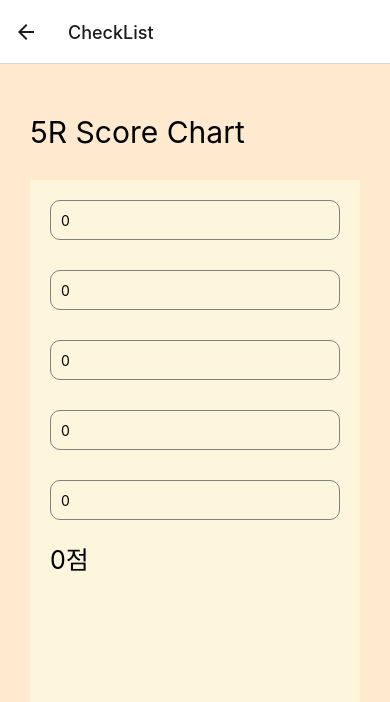
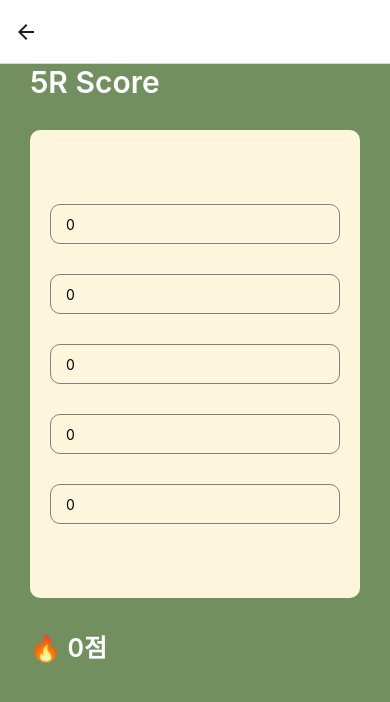
Before and after one commit to bbjoite09/Mansumukang, a React Native app: screen /CheckList in a window 390 px wide. Shown: the top 702 px of the page. Built offline with nearby package versions, Linux system fonts and the light colour scheme.

Commit message:
Feat : navigation stack 추가

```diff
--- a/package.json
+++ b/package.json
@@ -13,6 +13,7 @@
     "@react-navigation/bottom-tabs": "^6.3.1",
     "@react-navigation/native": "^6.0.10",
     "@react-navigation/native-stack": "^6.6.2",
+    "prop-types": "^15.8.1",
     "react": "17.0.2",
     "react-native": "0.68.1",
     "react-native-safe-area-context": "^4.2.5",
--- a/src/components/Activity.js
+++ b/src/components/Activity.js
@@ -11,6 +11,7 @@ import {SafeAreaView} from 'react-native-safe-area-context';
 import r5 from '../assets/activity/r5.png';
 import mainLogo from '../assets/activity/logo.png';
 
+// eslint-disable-next-line react/prop-types
 const Activity = ({navigation}) => {
   return (
     <SafeAreaView style={styles.container}>
@@ -29,7 +30,8 @@ const Activity = ({navigation}) => {
           style={styles.roundButton}
           onPress={() => {
             console.log();
-            navigation.navigate('ActivityDetail');
+            // eslint-disable-next-line react/prop-types
+            navigation.navigate('CheckList');
           }}>
           <Text style={styles.buttonText}>5R Check List</Text>
         </Pressable>
--- a/src/components/CheckList.js
+++ b/src/components/CheckList.js
@@ -11,7 +11,7 @@ const CheckList = () => {
 
   return (
     <SafeAreaView style={styles.container}>
-      <Text style={styles.headerText}>5R Score Chart</Text>
+      <Text style={styles.headerText}>5R Score</Text>
       <View style={styles.bodyContainer}>
         <TextInput
           style={styles.textInput}
@@ -58,8 +58,9 @@ const CheckList = () => {
           placeholder="Rot."
           keyboardType="numeric"
         />
-        <Pressable title="제출" onPress={() => {}} />
+      </View>
       <Text style={styles.showText}>
+        🔥{' '}
         {Math.ceil(
           ((2 / 36) * Number(number1) +
             (3 / 36) * Number(number2) +
@@ -70,32 +71,36 @@ const CheckList = () => {
         )}
         점
       </Text>
-      </View>
     </SafeAreaView>
   );
 };
 
 const styles = StyleSheet.create({
   container: {
-    backgroundColor: '#FFEAD0',
+    backgroundColor: '#728F60',
     paddingHorizontal: 30,
     flex: 1,
   },
   headerText: {
-    paddingTop: 50,
     alignItems: 'center',
     fontSize: 30,
+    color: 'white',
+    fontWeight: '600',
   },
   bodyContainer: {
+    marginTop: 30,
     backgroundColor: '#FDF5DC',
     paddingHorizontal: 20,
-    marginVertical: 30,
-    flex: 1,
+    marginVertical: 20,
+    height: '60%',
+    display: 'flex',
+    justifyContent: 'center',
+    borderRadius: 10,
   },
   textInput: {
-    marginTop: 20,
-    marginBottom: 10,
-    paddingHorizontal: 10,
+    marginTop: 15,
+    marginBottom: 15,
+    paddingHorizontal: 15,
     height: 40,
     borderRadius: 10,
     borderColor: 'gray',
@@ -104,6 +109,8 @@ const styles = StyleSheet.create({
   showText: {
     marginTop: 10,
     fontSize: 25,
+    color: 'white',
+    fontWeight: '600',
   },
 });
 
--- a/src/elements/AllStack.js
+++ b/src/elements/AllStack.js
@@ -10,7 +10,7 @@ const Tab = createBottomTabNavigator();
 const BottomTabs = () => {
   return (
     <Tab.Navigator screenOptions={{headerShown: false}}>
-      <Tab.Screen name="diary" component={CheckList} />
+      <Tab.Screen name="diary" component={Information} />
       <Tab.Screen name="activity" component={Activity} />
       <Tab.Screen name="information" component={Information} />
     </Tab.Navigator>
@@ -21,7 +21,7 @@ const Stack = createNativeStackNavigator();
 
 const AllStack = () => {
   return (
-    <Stack.Navigator initialRouteName="TabNavi">
+    <Stack.Navigator initialRouteName="BottomTabs">
       <Stack.Screen
         name="BottomTabs"
         component={BottomTabs}
@@ -35,7 +35,10 @@ const AllStack = () => {
       <Stack.Screen
         name="CheckList"
         component={CheckList}
-        options={{headerShown: true}}
+        options={{
+          headerShown: true,
+          headerTitle: '',
+        }}
       />
     </Stack.Navigator>
   );
```
Also changed, not shown: 1 other file (tests, documents, lock files or other folders). Lines whose indentation alone changed are shown as unchanged.
